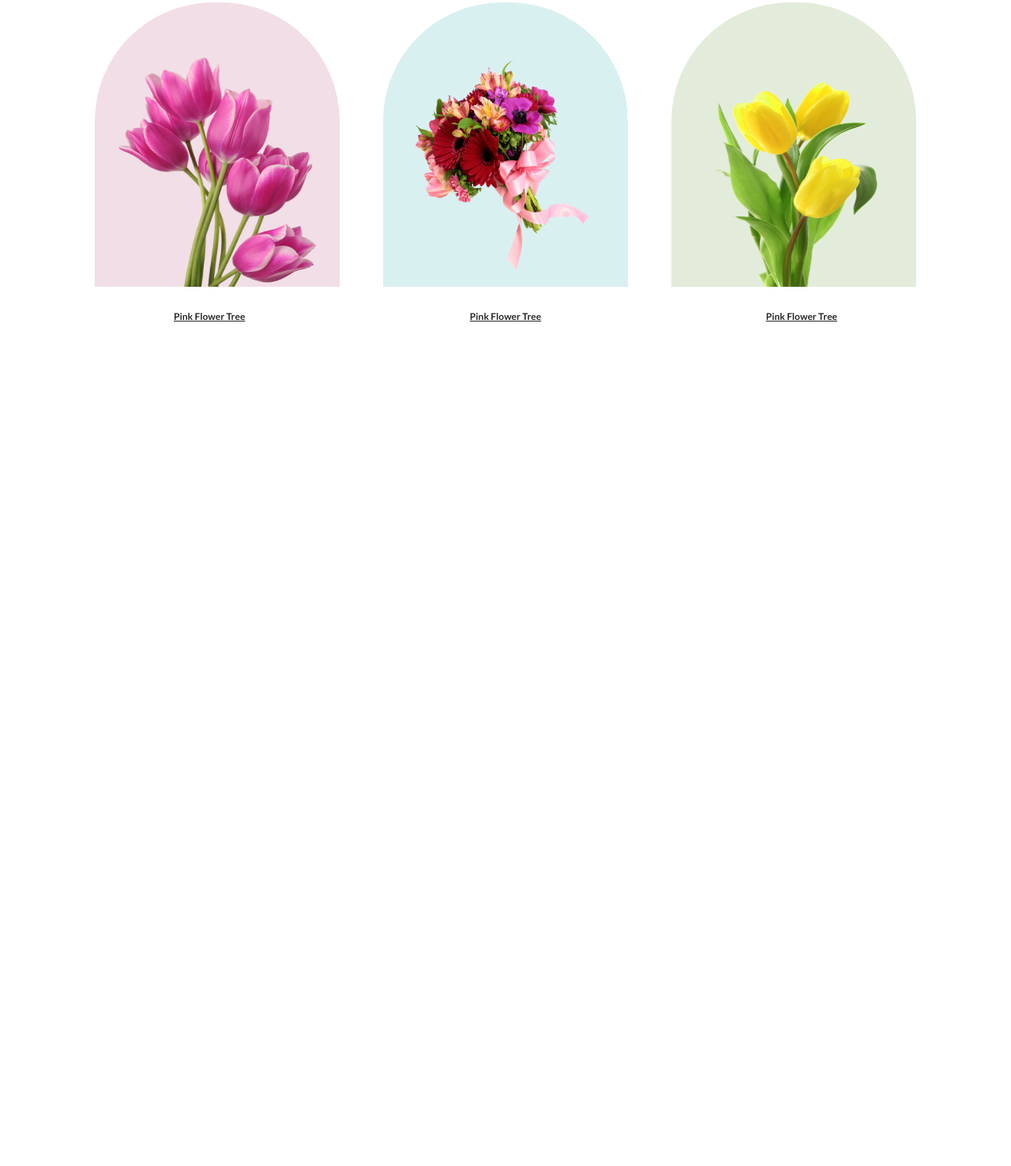
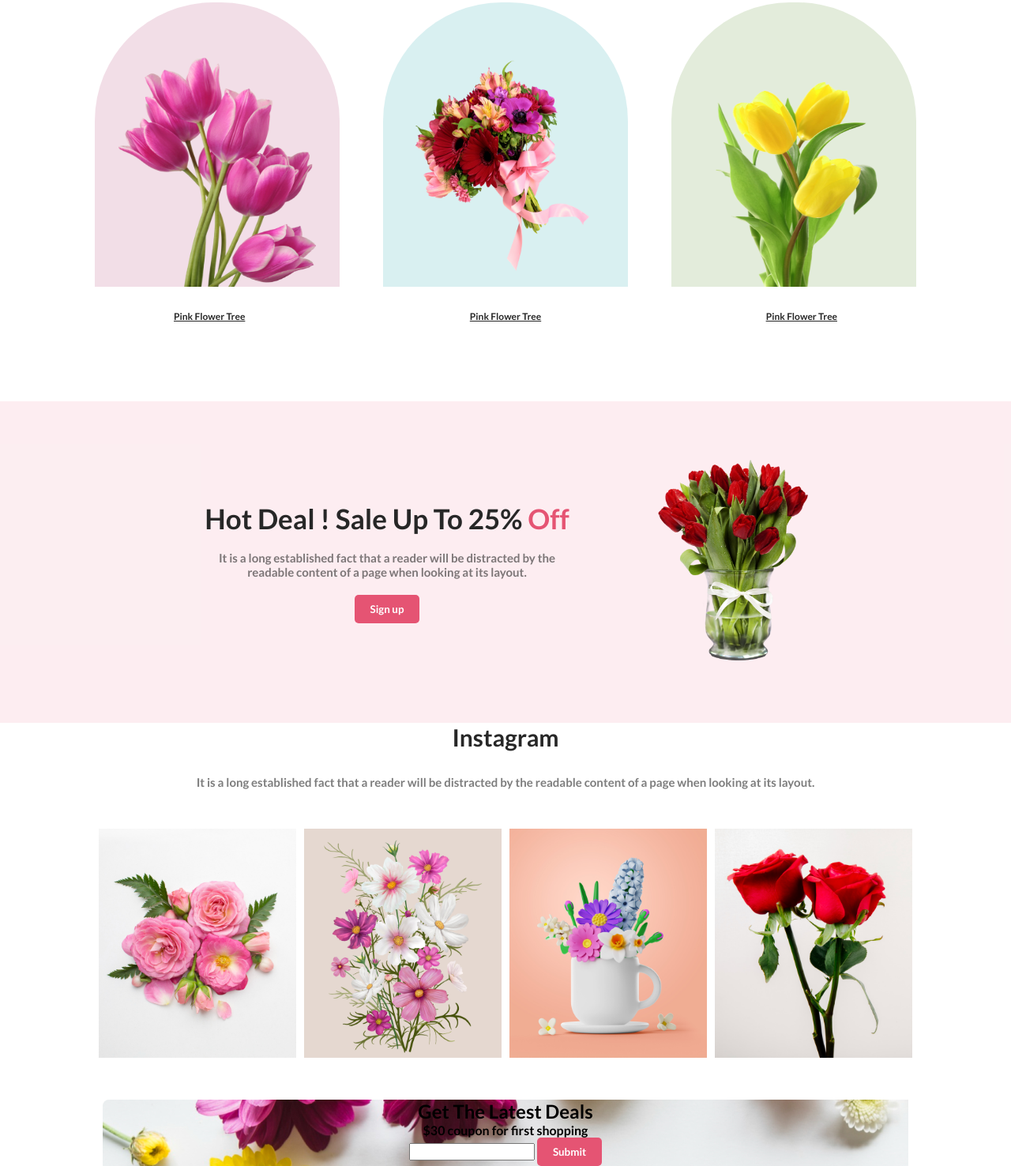
Before and after one commit to Sharif-codes/flower-shop-website, a plain HTML site: page index.html in a window 1280 px wide. Shown: the part 709-2185 px from the top of the page at 79% size. Before the commit the page ends 1117 px from the top, so only its background shows below. Drawn offline with Linux system fonts and the light colour scheme.

Commit message:
second commit

```diff
--- a/index.html
+++ b/index.html
@@ -28,14 +28,14 @@
             </div>
         </div>
     </header>
-    <main>
+    <main .class="main">
         <section>
             <div class="bonus">
                 <h2 class="bonus-title">Our Featured Flowers</h2>
                 <p class="bonus-des">It is a long established fact that a reader will be distracted by the readable
                     content of a page when looking at its layout.</p>
                 <div class="bonus-container">
-                    <img class="bonus-img-1" src="images/pngwing 6.png" alt="" >
+                    <img class="bonus-img-1" src="images/pngwing 6.png" alt="">
 
                     <img class="bonus-img-2" src="images/pngwing 5.png" alt="">
 
@@ -49,6 +49,48 @@
             </div>
 
         </section>
+        <section>
+            <div class="hot-deal-container">
+                <div class="hot-deal-info">
+                    <h2 class="hot-deal-title">Hot Deal ! Sale Up To 25% <span class="off">Off</span></h2>
+                    <p class="hot-deal-des">
+                        It is a long established fact that a reader will be distracted by the readable content of a page
+                        when looking at its layout.
+
+                    </p>
+                    <button class="btn">Sign up</button>
+                </div>
+                <div class="hot-deal-pic">
+                    <img src="images/pngwing 8.png" alt="" class="hot-deal-pic">
+                </div>
+            </div>
+        </section>
+        <section>
+            <div class="social-media">
+                <h2 class="bonus-title">Instagram</h2>
+                <p class="bonus-des">It is a long established fact that a reader will be distracted by the readable
+                    content of a page when looking at its layout.</p>
+                <div class="social-media-container">
+                    <div class="social-media-content"><img class="social-media-content" src="images/Flower 01.png"
+                            alt=""></div>
+                    <div class="social-media-content"><img class="social-media-content" src="images/Rectangle 4.png"
+                            alt=""></div>
+                    <div class="social-media-content"><img class="social-media-content" src="images/Rectangle 5.png"
+                            alt=""></div>
+                    <div class="social-media-content"><img class="social-media-content" src="images/Rectangle 6.png"
+                            alt=""></div>
+                </div>
+                <div class="follow-banner">
+                    <div class="follow-info">
+                        <h2 class="follow-title">Get The Latest Deals</h2>
+                        <p class="follow-des">$30 coupon for first shopping</p>
+                        <input type="text">
+                        <button class="btn">Submit</button>
+                    </div>
+
+                </div>
+            </div>
+        </section>
     </main>
     <footer></footer>
 </body>
--- a/style/flowershop.css
+++ b/style/flowershop.css
@@ -1,5 +1,6 @@
 * {
     margin: 0;
+    font-family: Lato;
 }
 
 .header-banner-container {
@@ -12,7 +13,6 @@
 
 .header-title {
     color: #272727;
-    font-family: Lato;
     font-size: 60px;
     font-style: normal;
     font-weight: 800;
@@ -21,7 +21,6 @@
 
 .header-des {
     color: rgba(39, 39, 39, 0.60);
-    font-family: Lato;
     font-size: 15px;
     font-style: normal;
     font-weight: 400;
@@ -46,13 +45,13 @@
     margin-top: 120px;
     padding: 0px 120px 0px 120px;
     text-align: center;
+    font-family: Lato;
 
 }
 
 .bonus-title {
     color: #272727;
     text-align: center;
-    font-family: Lato;
     font-size: 30px;
     font-style: normal;
     font-weight: 800;
@@ -63,7 +62,6 @@
     padding: 0 200px;
     color: rgba(39, 39, 39, 0.60);
     text-align: center;
-    font-family: Lato;
     font-size: 15px;
     font-style: normal;
     font-weight: 400;
@@ -110,8 +108,60 @@
 
 .bonus-pic-name {
     color: #272727;
-    font-family: Lato;
+
     font-size: 12px;
     font-style: normal;
     text-decoration-line: underline;
 }
+
+.hot-deal-container {
+    margin-top: 100px;
+    padding: 70px 250px 70px 250px;
+    justify-content: space-between;
+    gap: 100px;
+    background-color: rgba(229, 84, 115, 0.10);
+    align-items: center;
+    display: flex;
+}
+
+.hot-deal-des {
+    color: rgba(39, 39, 39, 0.60);
+    text-align: center;
+    font-size: 15px;
+    font-style: normal;
+    padding-bottom: 20px;
+}
+
+.hot-deal-title {
+    padding-bottom: 20px;
+    color: #272727;
+    font-size: 35px;
+    font-style: normal;
+}
+.hot-deal-info{
+    text-align: center;
+}
+.hot-deal-pic{
+    width: 200px;
+}
+.off{
+    color: #E55473;
+}
+
+.social-media-container{
+    display: flex;
+    justify-content: space-around;
+    padding: 50px 120px 0px 120px;
+
+}
+.social-media-content{
+    width: 250px;
+}
+.follow-banner{
+    margin: 50px 130px 0px 130px;
+    background-image: url('/images/Rectangle\ 9.png')
+}
+.follow-info{
+    text-align: center;
+    align-items: center;
+}
```
